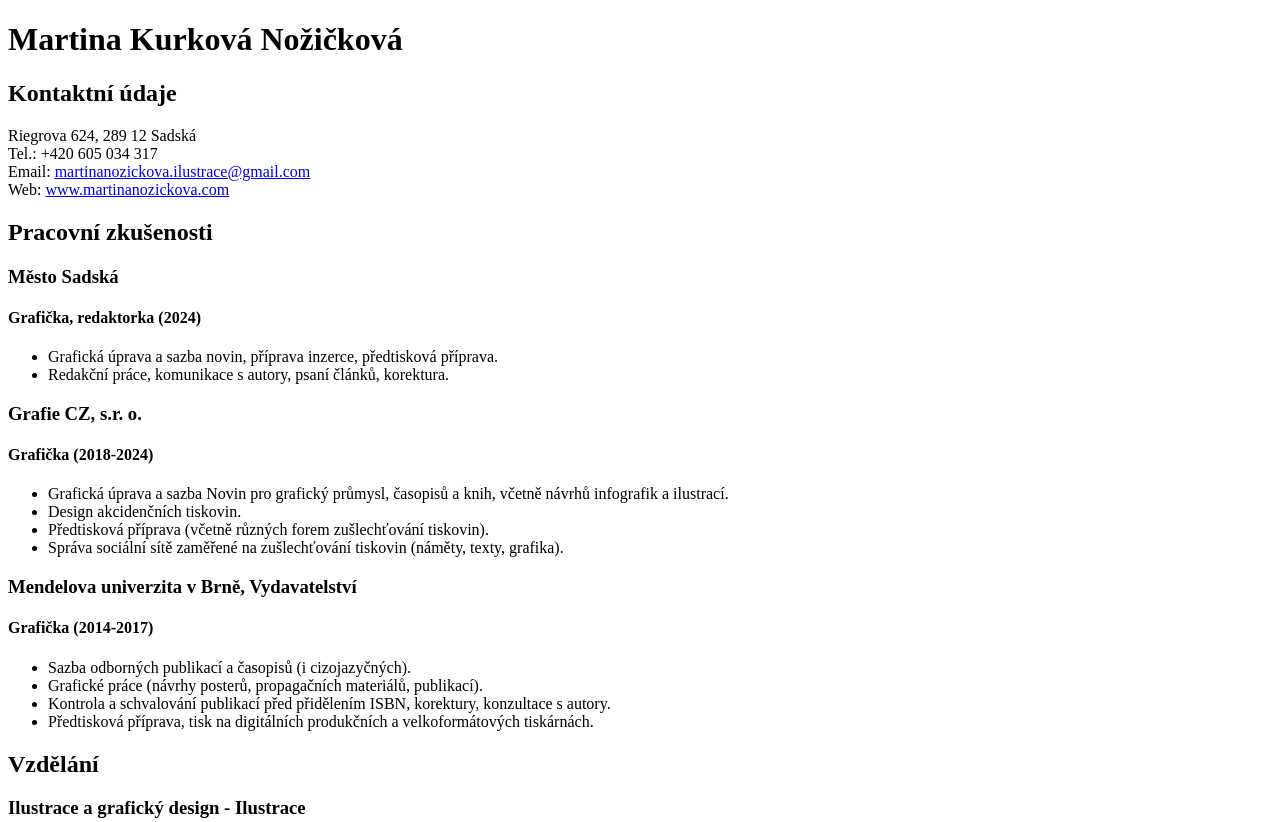
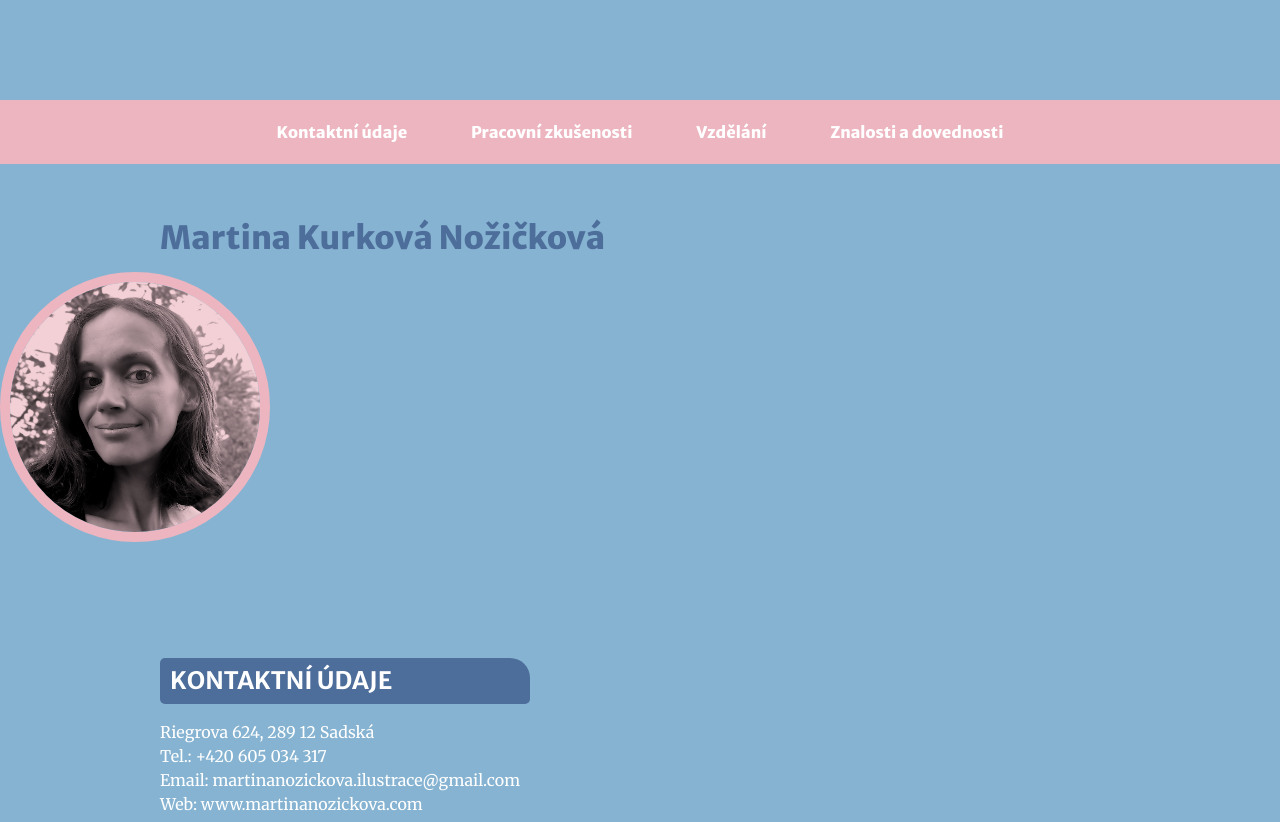
Before and after one commit to MartinaKurkova/UKOL_zivotopis, a plain HTML site: page index.html in a window 1280 px wide. Shown: the top 822 px of the page. Drawn offline with Linux system fonts and the light colour scheme.

Commit message:
stylovani

```diff
--- a/index.html
+++ b/index.html
@@ -4,12 +4,31 @@
     <meta charset="UTF-8">
     <meta name="viewport" content="width=device-width, initial-scale=1.0">
     <title>Zivotopis Kurková</title>
+        <link rel="preconnect" href="https://fonts.googleapis.com">
+        <link rel="preconnect" href="https://fonts.gstatic.com" crossorigin>
+        <link href="https://fonts.googleapis.com/css2?family=Merriweather+Sans:ital,wght@0,300..800;1,300..800&family=Merriweather:ital,wght@0,300;0,400;0,700;0,900;1,300;1,400;1,700;1,900&display=swap" rel="stylesheet">
+        <link rel="preconnect" href="https://fonts.googleapis.com">
+        <link rel="preconnect" href="https://fonts.gstatic.com" crossorigin>
+        <link href="https://fonts.googleapis.com/css2?family=Merriweather+Sans:ital,wght@0,300..800;1,300..800&display=swap" rel="stylesheet">
     <link rel="stylesheet" href="style.css">
 </head>
 <body>
-<h1>Martina Kurková Nožičková</h1>
+
+<!--Hlavička-->
+<!-- menu-->
+<ul class="menu">
+    <li><a href="#kontakt">Kontaktní údaje</a></li>
+    <li><a href="#praxe">Pracovní zkušenosti</a></li>
+    <li><a href="#studium">Vzdělání</a></li>
+    <li><a href="#skills">Znalosti a dovednosti</a></li>
+</ul>
+
+<header class="hlavicka">
+    <h1>Martina Kurková Nožičková</h1>
+</header>
 
 <!-- Kontaktní údaje-->
+ <img class="portret" src="obrazky/portret_filtr.jpg" alt="Martina Kurková">
 <section class="kontakt" id="kontakt">
     <h2>Kontaktní údaje</h2>
     <p>
@@ -61,7 +80,7 @@
     <p>dosažený titul: MgA.</p>
 
     <h3>Propagační výtvarnictví - Vědecká kresba a ilustrace</h3>
-    <h2>Střední škola umění a designu, Brno</h2>
+    <h4>Střední škola umění a designu, Brno</h4>
 </section>
 
 <!--Skills-->
--- a/style.css
+++ b/style.css
@@ -0,0 +1,110 @@
+body {
+    font-family: "Merriweather", system-ui;
+    font-size: 16px;
+    line-height: 1.5;
+    background-color: #86b3d1;
+    color: white;
+    box-sizing: border-box;
+    margin: 0;
+    padding: 100px 0px 0px 0px;
+    min-width: 960px;
+}
+
+h1, h2, h3, h4 {
+    font-family: "Merriweather Sans", sans-serif;
+    color: #4D6D9A;
+    padding: 0;
+    margin: 0;
+}
+
+h1 {
+    font-weight: 800;
+    margin: 0 auto;
+    max-width: 960px;
+    padding: 50px 50px 10px 50px;
+}
+h2 {
+    background-color: #4D6D9A;
+    color: white;
+    border-radius: 5px 20px 5px 5px;
+    padding: 5px 10px;
+    margin: 30px 0 10px 0;
+    text-transform: uppercase;
+    font-size: 24px;
+    width: 350px;
+}
+
+h3 {
+    font-weight: 800;
+    margin: 30px 0 0 0;
+}
+.portret {
+    border-radius: 50%;
+    border: 10px #EDB5BF solid;
+    width: 250px;
+    margin: 0px 30px 30px 0px;
+}
+
+ul {
+    margin: 0;
+    list-style:inside;
+    margin: 0;
+    padding: 0;
+}
+
+.menu ul{
+    background-color: #4D6D9A;
+}
+
+footer {
+    text-align: center;
+    height: 100px;
+    background-color: #4D6D9A;
+    padding: 20px 0px;
+    margin-top: 30px;
+}
+
+a {
+    color: white;
+    text-decoration: none;
+}
+
+section {
+    overflow: auto;
+    margin: 0 auto;
+    max-width: 960px;
+    padding: 50px 50px 10px 50px;
+}
+
+.hlavicka {
+    background-repeat: no-repeat;
+    background-position: center;
+    background-size: cover;
+}
+
+.menu {
+    margin: 0;
+    padding: 0;
+    text-align: center;
+    background-color: #EDB5BF;
+}
+
+
+.menu li {
+    display: inline-block;
+}
+
+.menu a {
+    display: inline-block;
+    color: white;
+    text-decoration: none;
+    padding: 20px 30px;
+    font-family: "Merriweather Sans", sans-serif;
+    font-weight: 800;
+}
+
+.menu a:hover,
+.menu a:focus,
+.menu a:active {
+    background-color: #756158;
+}
```
Also changed, not shown: obrazky/IMG_20230910_184749220_PORTRAIT.jpg (deleted), obrazky/portret_filtr.jpg (added), 1 other file.
